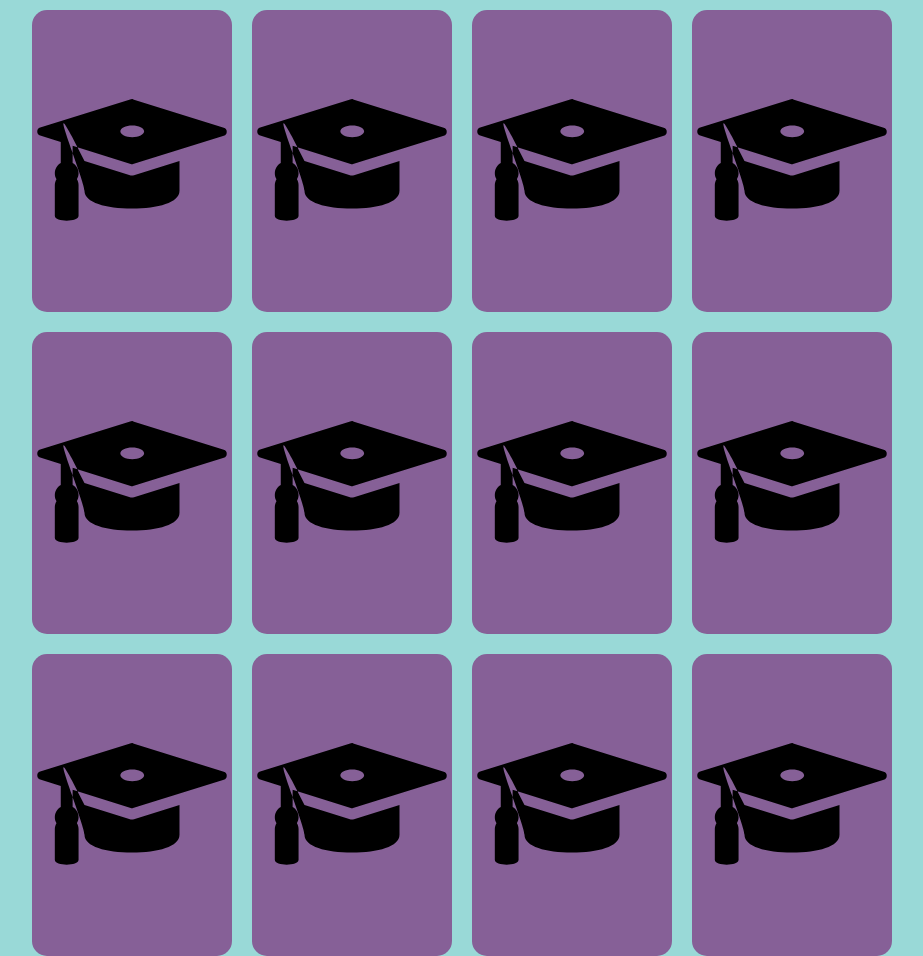
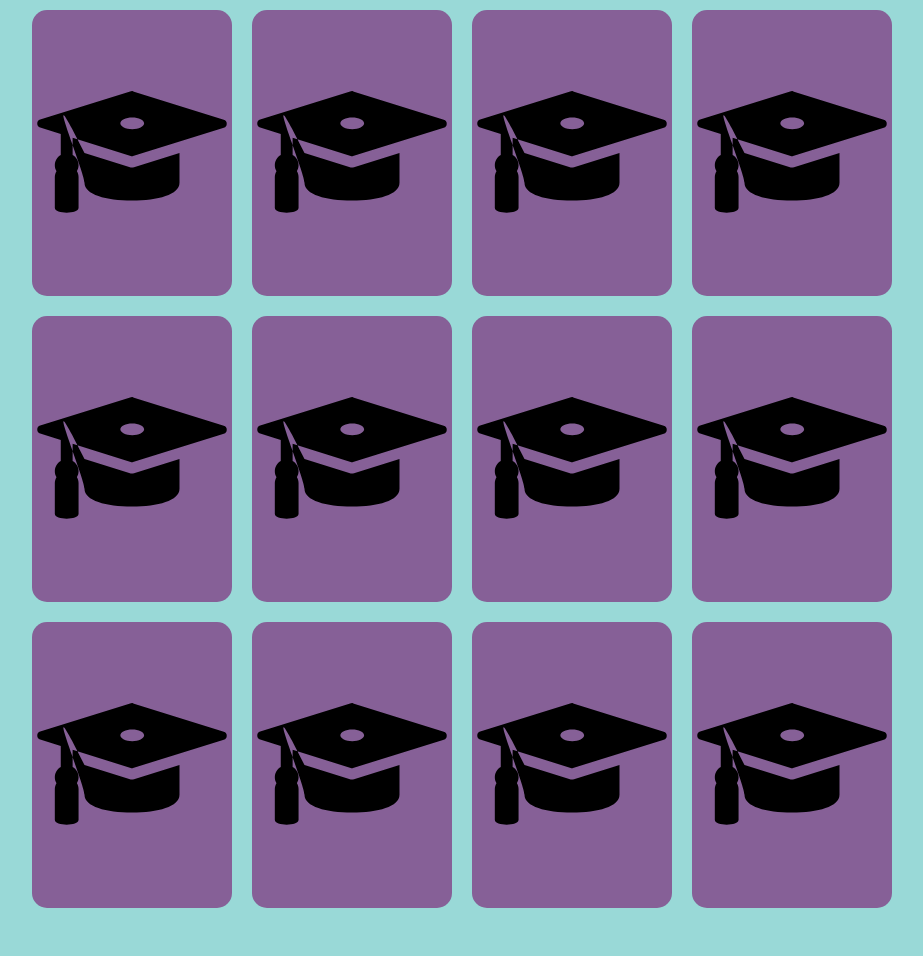
Before and after one commit to KRAN44444/dabel, a plain HTML site: page game.html in a window 1280 px wide. Shown: the whole page, without its empty margins (118-1041 px from the left). After the commit the page ends 908 px from the top, so only its background shows below. Drawn offline with Linux system fonts and the light colour scheme.

Commit message:
Add files via upload

```diff
--- a/game.css
+++ b/game.css
@@ -13,7 +13,7 @@ body{
 .game{
     display: flex;
     width: 1000px;
-    height: 944px;
+    height: 894px;
     margin: auto;
     flex-wrap: wrap;
     perspective: 1000px;
```
